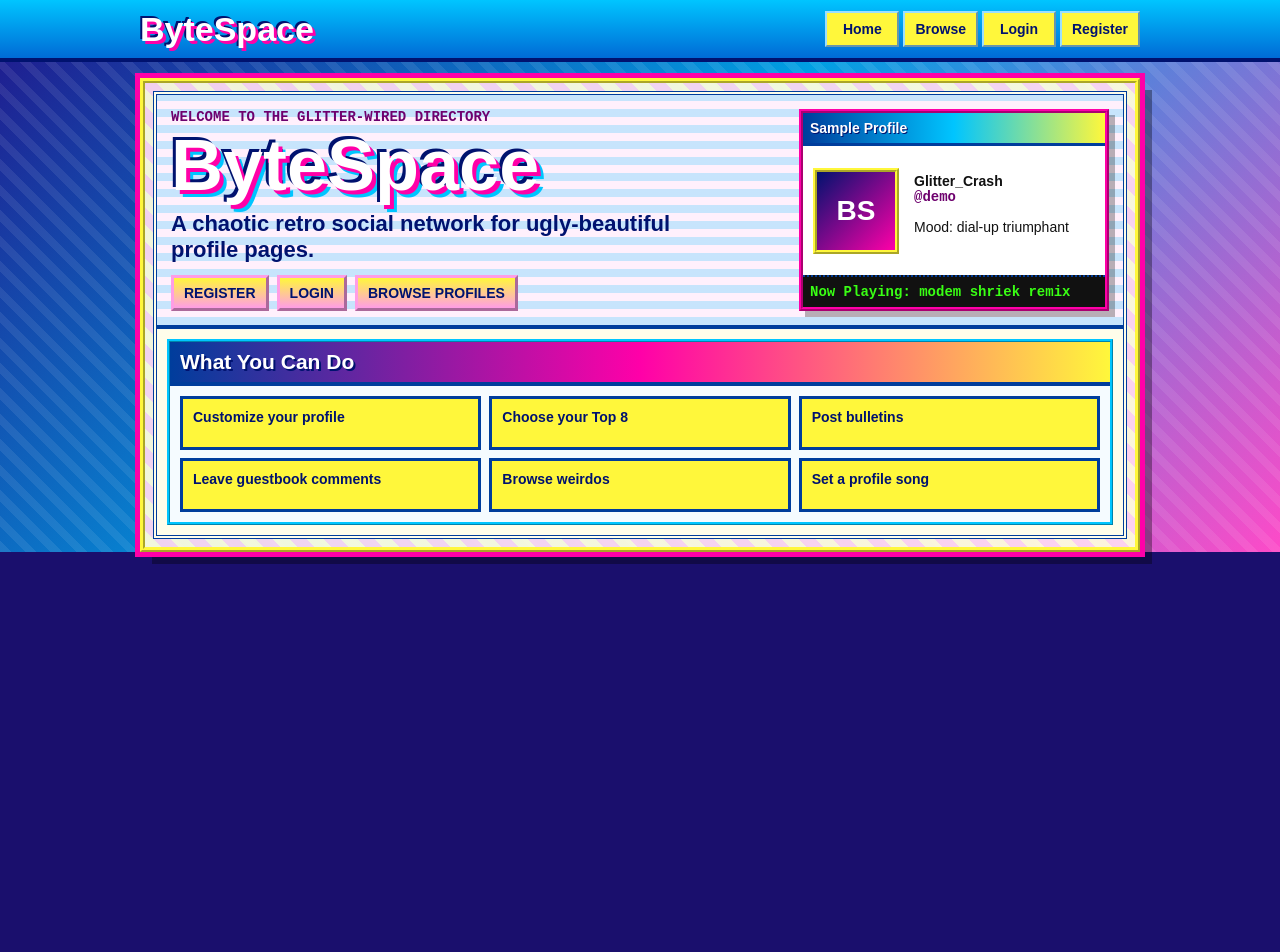
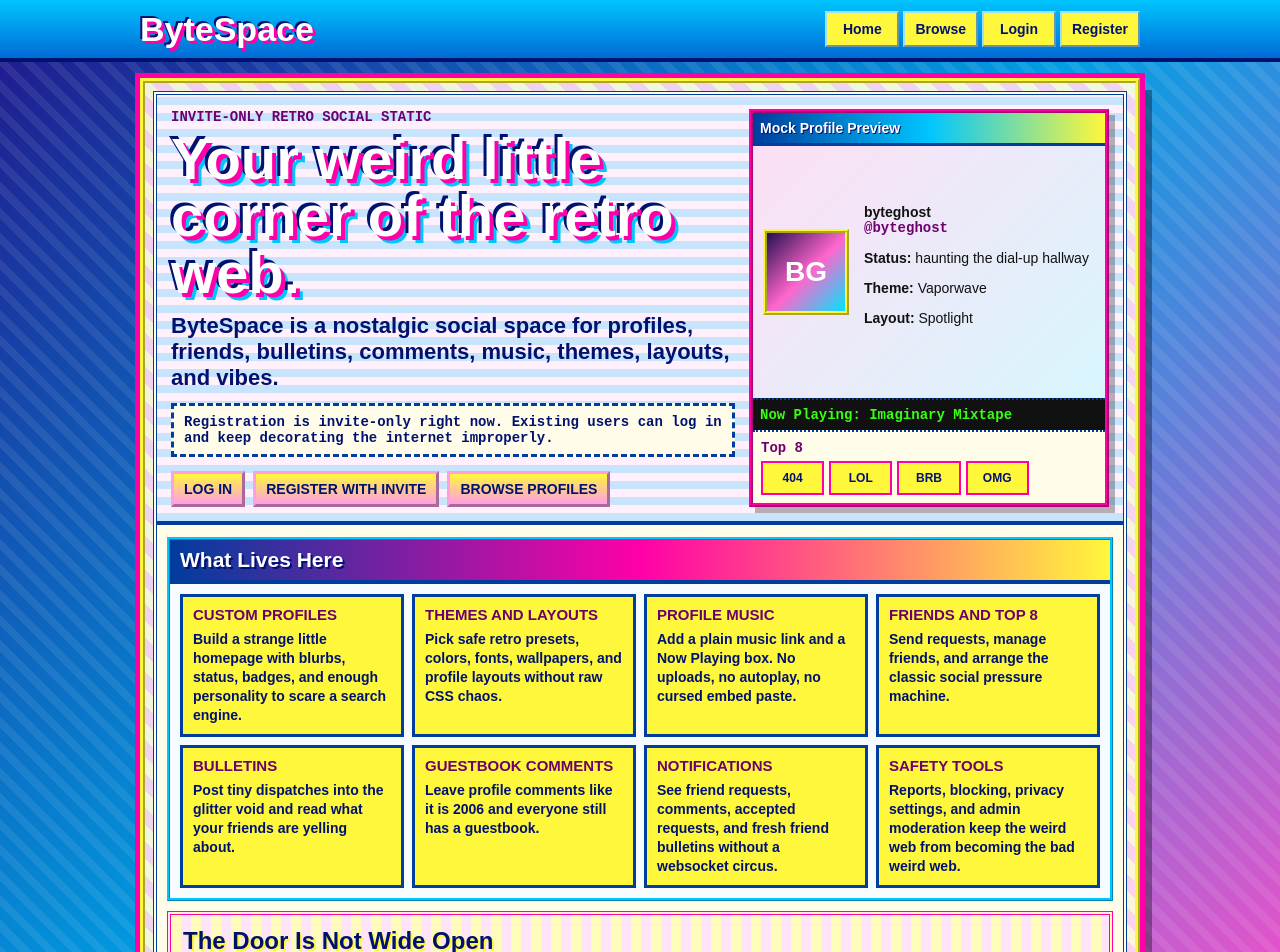
Before and after one commit to kcasko/bytespace, a React (Vite) app in the folder client/: page / in a window 1280 px wide. Shown: the top 952 px of the page. Before the commit the page ends 800 px from the top, so only its background shows below. Built offline with nearby package versions, Linux system fonts and the light colour scheme; no server answers.

Commit message:
Polish public landing page

```diff
--- a/client/src/pages/LandingPage.jsx
+++ b/client/src/pages/LandingPage.jsx
@@ -1,52 +1,101 @@
 import { Link } from 'react-router-dom';
 
 const features = [
-  'Customize your profile',
-  'Choose your Top 8',
-  'Post bulletins',
-  'Leave guestbook comments',
-  'Browse weirdos',
-  'Set a profile song'
+  {
+    title: 'Custom Profiles',
+    body: 'Build a strange little homepage with blurbs, status, badges, and enough personality to scare a search engine.'
+  },
+  {
+    title: 'Themes and Layouts',
+    body: 'Pick safe retro presets, colors, fonts, wallpapers, and profile layouts without raw CSS chaos.'
+  },
+  {
+    title: 'Profile Music',
+    body: 'Add a plain music link and a Now Playing box. No uploads, no autoplay, no cursed embed paste.'
+  },
+  {
+    title: 'Friends and Top 8',
+    body: 'Send requests, manage friends, and arrange the classic social pressure machine.'
+  },
+  {
+    title: 'Bulletins',
+    body: 'Post tiny dispatches into the glitter void and read what your friends are yelling about.'
+  },
+  {
+    title: 'Guestbook Comments',
+    body: 'Leave profile comments like it is 2006 and everyone still has a guestbook.'
+  },
+  {
+    title: 'Notifications',
+    body: 'See friend requests, comments, accepted requests, and fresh friend bulletins without a websocket circus.'
+  },
+  {
+    title: 'Safety Tools',
+    body: 'Reports, blocking, privacy settings, and admin moderation keep the weird web from becoming the bad weird web.'
+  }
 ];
 
 export default function LandingPage() {
   return (
     <main className="page-shell landing-shell">
       <section className="landing-panel">
-        <div className="landing-hero">
-          <div>
-            <p className="landing-kicker">Welcome to the glitter-wired directory</p>
-            <h1>ByteSpace</h1>
+        <div className="landing-hero landing-hero--polished">
+          <div className="landing-copy">
+            <p className="landing-kicker">Invite-only retro social static</p>
+            <h1>Your weird little corner of the retro web.</h1>
             <p className="landing-tagline">
-              A chaotic retro social network for ugly-beautiful profile pages.
+              ByteSpace is a nostalgic social space for profiles, friends, bulletins, comments, music, themes, layouts, and vibes.
             </p>
-            <div className="landing-actions">
-              <Link to="/register">Register</Link>
-              <Link to="/login">Login</Link>
+            <p className="landing-note">
+              Registration is invite-only right now. Existing users can log in and keep decorating the internet improperly.
+            </p>
+            <div className="landing-actions" aria-label="Landing page actions">
+              <Link to="/login">Log In</Link>
+              <Link to="/register">Register with Invite</Link>
               <Link to="/browse">Browse Profiles</Link>
             </div>
           </div>
 
-          <aside className="sample-profile-card" aria-label="Sample profile preview">
-            <div className="sample-profile-card__top">Sample Profile</div>
+          <aside className="sample-profile-card sample-profile-card--vapor" aria-label="Static sample profile preview">
+            <div className="sample-profile-card__top">Mock Profile Preview</div>
             <div className="sample-profile-card__body">
-              <div className="sample-profile-card__photo">BS</div>
+              <div className="sample-profile-card__photo" aria-hidden="true">BG</div>
               <div>
-                <strong>Glitter_Crash</strong>
-                <span>@demo</span>
-                <p>Mood: dial-up triumphant</p>
+                <strong>byteghost</strong>
+                <span>@byteghost</span>
+                <p><b>Status:</b> haunting the dial-up hallway</p>
+                <p><b>Theme:</b> Vaporwave</p>
+                <p><b>Layout:</b> Spotlight</p>
               </div>
             </div>
-            <div className="sample-profile-card__song">Now Playing: modem shriek remix</div>
+            <div className="sample-profile-card__song">Now Playing: Imaginary Mixtape</div>
+            <div className="sample-profile-card__top-eight" aria-label="Mock Top 8 preview">
+              <span>Top 8</span>
+              <i>404</i><i>LOL</i><i>BRB</i><i>OMG</i>
+            </div>
           </aside>
         </div>
 
-        <section className="landing-feature-box">
-          <h2>What You Can Do</h2>
-          <div className="landing-feature-grid">
+        <section className="landing-feature-box landing-feature-box--intro" aria-labelledby="landing-features-title">
+          <h2 id="landing-features-title">What Lives Here</h2>
+          <div className="landing-feature-grid landing-feature-grid--expanded">
             {features.map((feature) => (
-              <div className="landing-feature" key={feature}>{feature}</div>
+              <article className="landing-feature" key={feature.title}>
+                <h3>{feature.title}</h3>
+                <p>{feature.body}</p>
+              </article>
             ))}
+          </div>
+        </section>
+
+        <section className="landing-invite-box" aria-labelledby="landing-invite-title">
+          <h2 id="landing-invite-title">The Door Is Not Wide Open</h2>
+          <p>
+            ByteSpace is invite-only while the site grows. No invite code is shown here, because that would defeat the entire bit.
+          </p>
+          <div className="landing-actions">
+            <Link to="/login">Existing User Login</Link>
+            <Link to="/register">I Have an Invite</Link>
           </div>
         </section>
       </section>
--- a/client/src/styles/global.css
+++ b/client/src/styles/global.css
@@ -2408,6 +2408,116 @@ button {
   font-weight: 900;
 }
 
+
+/* v3.4 public landing polish */
+.landing-hero--polished {
+  grid-template-columns: minmax(0, 1fr) 360px;
+  min-height: 360px;
+}
+
+.landing-copy {
+  display: grid;
+  align-content: center;
+}
+
+.landing-hero--polished h1 {
+  max-width: 760px;
+  font-size: 58px;
+  line-height: 0.98;
+}
+
+.landing-note {
+  max-width: 620px;
+  margin: 0 0 14px;
+  padding: 8px 10px;
+  border: 3px dashed #003d9c;
+  background: #fffdea;
+  color: #00126f;
+  font-family: "Courier New", monospace;
+  font-weight: 900;
+}
+
+.sample-profile-card--vapor {
+  background:
+    linear-gradient(135deg, rgba(255, 102, 204, 0.22), rgba(0, 229, 255, 0.18)),
+    #fff;
+}
+
+.sample-profile-card--vapor .sample-profile-card__photo {
+  background: linear-gradient(135deg, #27104f, #ff66cc 52%, #00e5ff);
+}
+
+.sample-profile-card__top-eight {
+  display: grid;
+  grid-template-columns: repeat(5, minmax(0, 1fr));
+  gap: 5px;
+  padding: 8px;
+  border-top: 2px dotted #003d9c;
+  background: #fffdea;
+  color: #00126f;
+  font-weight: 900;
+}
+
+.sample-profile-card__top-eight span {
+  grid-column: 1 / -1;
+  color: #6e006e;
+}
+
+.sample-profile-card__top-eight i {
+  display: grid;
+  min-height: 34px;
+  place-items: center;
+  border: 2px solid #ff00a8;
+  background: #fff73b;
+  font-style: normal;
+  font-size: 12px;
+}
+
+.landing-feature-box--intro {
+  margin-top: 12px;
+}
+
+.landing-feature-grid--expanded {
+  grid-template-columns: repeat(4, minmax(0, 1fr));
+}
+
+.landing-feature h3 {
+  margin: 0 0 6px;
+  color: #6e006e;
+  font-size: 15px;
+  line-height: 1.1;
+  text-transform: uppercase;
+}
+
+.landing-feature p {
+  margin: 0;
+  color: #00126f;
+  line-height: 1.35;
+}
+
+.landing-invite-box {
+  margin: 10px;
+  padding: 12px;
+  border: 4px double #ff00a8;
+  background:
+    repeating-linear-gradient(90deg, rgba(255, 247, 59, 0.35) 0 10px, rgba(255, 157, 229, 0.28) 10px 20px),
+    #fff;
+  color: #00126f;
+}
+
+.landing-invite-box h2 {
+  margin: 0 0 8px;
+  font-size: 24px;
+  color: #00126f;
+  text-shadow: 2px 2px 0 #fff73b;
+}
+
+.landing-invite-box p {
+  max-width: 760px;
+  margin: 0 0 10px;
+  font-weight: 900;
+}
+
 /* v3.1 mobile polish */
 @media (max-width: 768px) {
   :root {
@@ -2512,6 +2622,7 @@ button {
   .bulletins-layout,
   .editor-layout,
   .landing-feature-grid,
+  .landing-feature-grid--expanded,
   .friends-grid,
   .profile-preview-friends,
   .dashboard-stat-grid {
@@ -2712,8 +2823,18 @@ button {
     max-width: 100%;
   }
 
-  .landing-hero h1 {
-    font-size: 46px;
+  .landing-hero h1,
+  .landing-hero--polished h1 {
+    font-size: 40px;
+  }
+
+  .landing-hero--polished {
+    grid-template-columns: 1fr;
+    min-height: 0;
+  }
+
+  .sample-profile-card__top-eight {
+    grid-template-columns: repeat(4, minmax(0, 1fr));
   }
 
   .landing-tagline {
@@ -2778,8 +2899,9 @@ button {
     text-shadow: 1px 1px 0 #fff, 2px 2px 0 #ff00a8;
   }
 
-  .landing-hero h1 {
-    font-size: 36px;
+  .landing-hero h1,
+  .landing-hero--polished h1 {
+    font-size: 32px;
   }
 
   .profile-stats-grid,
--- a/package.json
+++ b/package.json
@@ -1,6 +1,6 @@
 {
   "name": "bytespace",
-  "version": "3.3.0",
+  "version": "3.4.0",
   "private": true,
   "scripts": {
     "dev": "npm run dev:server",
```
Also changed, not shown: 2 other files (tests, documents, lock files or other folders).
